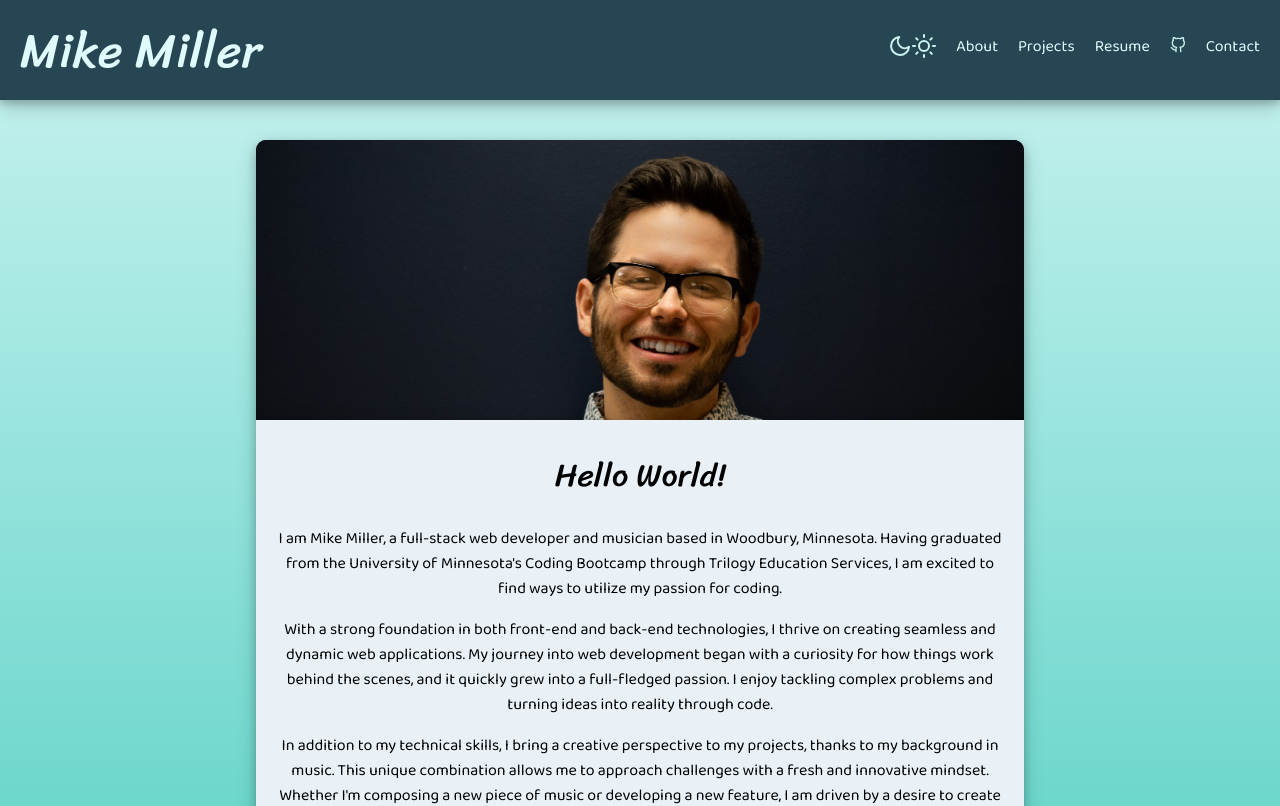
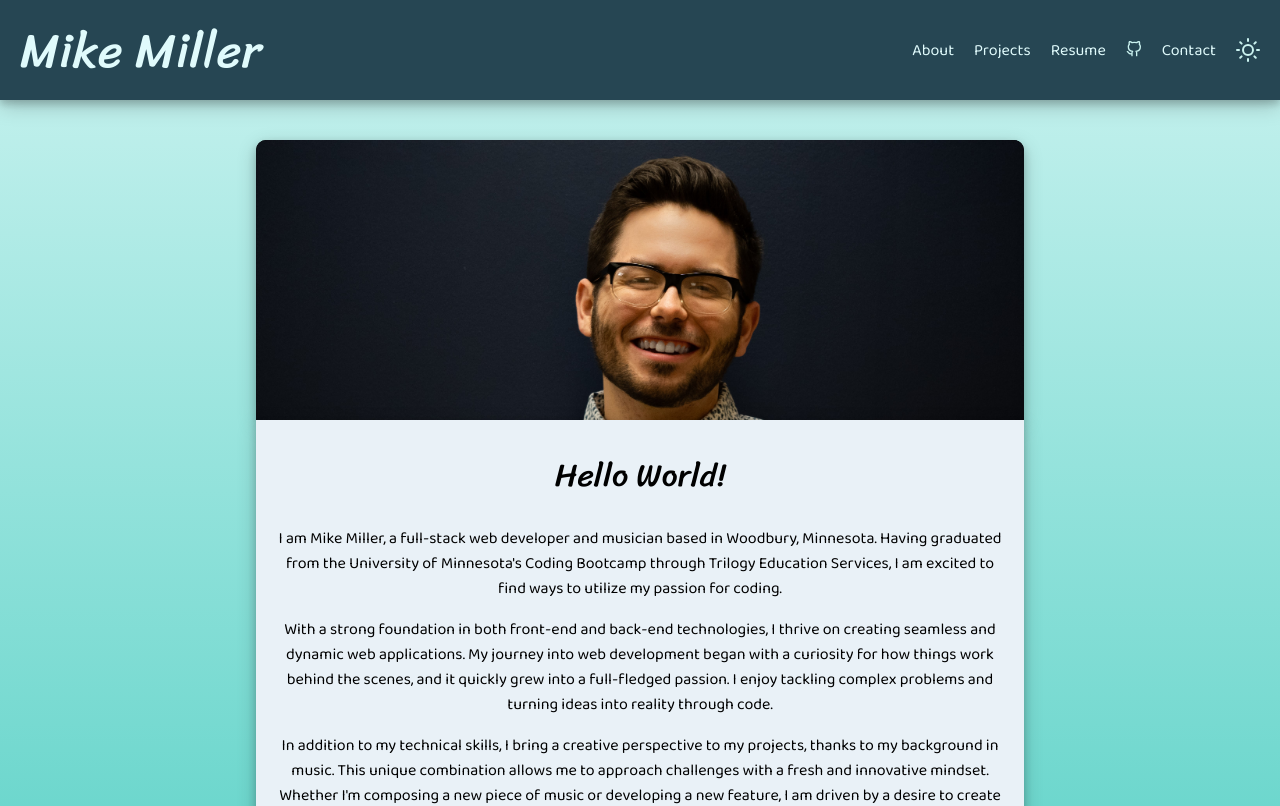
Before and after one commit to mimi5930/mike-miller-dev-port, a React (Vite) app: page / in a window 1280 px wide. Shown: the top 806 px of the page. Built offline with nearby package versions, Linux system fonts and the light colour scheme.

Commit message:
dark mode btn edits

```diff
--- a/src/components/NavigationLinks.tsx
+++ b/src/components/NavigationLinks.tsx
@@ -15,6 +15,7 @@ import {
 import resumePDF from '../files/Michael Miller Software Engineer Resume 2022.pdf'
 import { MoonIcon } from './svg'
 import SunIcon from './svg/sun'
+import ColorPrefButton from './ColorPrefButton'
 
 type NavigationLinksProps = {
   smallScreen: boolean
@@ -146,15 +147,6 @@ export default function NavigationLinks({
   return (
     <ul className={styles.containerList}>
       <li>
-        <button
-          onClick={() => setPrefersDarkMode(!prefersDarkMode)}
-          className={styles.colorPrefButton}
-        >
-          <MoonIcon />
-          <SunIcon />
-        </button>
-      </li>
-      <li>
         <a href="#about">About</a>
       </li>
       <li>
@@ -187,6 +179,13 @@ export default function NavigationLinks({
       <li>
         <a href="#contact">Contact</a>
       </li>
+      <li>
+        <ColorPrefButton
+          scroll={scroll}
+          prefersDarkMode={prefersDarkMode}
+          setPrefersDarkMode={setPrefersDarkMode}
+        />
+      </li>
     </ul>
   )
 }
--- a/src/components/colorPrefButton.tsx
+++ b/src/components/colorPrefButton.tsx
@@ -1,22 +1,28 @@
 import { MoonIcon, SunIcon } from './svg'
+import styles from './styles/colorPrefButton.module.css'
 
-type DarkModeButtonProps = {
+type ColorPrefButtonProps = React.HTMLAttributes<HTMLButtonElement> & {
   prefersDarkMode: boolean
   setPrefersDarkMode: React.Dispatch<React.SetStateAction<boolean>>
+  scroll: boolean
 }
 
-export default function DarkModeButton({
+export default function ColorPrefButton({
   prefersDarkMode,
-  setPrefersDarkMode
-}: DarkModeButtonProps) {
+  setPrefersDarkMode,
+  scroll,
+  ...props
+}: ColorPrefButtonProps) {
   return (
     <button
-      className="absolute right-0 m-5"
-      onClick={() => {
-        setPrefersDarkMode(!prefersDarkMode)
-      }}
+      onClick={() => setPrefersDarkMode(!prefersDarkMode)}
+      className={`${styles.colorPrefButton} ${
+        scroll && styles.colorPrefScrolled
+      } ${props.className && props.className}`}
+      {...props}
     >
-      {prefersDarkMode ? <MoonIcon /> : <SunIcon />}
+      <SunIcon className={styles.sunIcon} />
+      <MoonIcon className={styles.moonIcon} />
     </button>
   )
 }
--- a/src/components/index.ts
+++ b/src/components/index.ts
@@ -2,3 +2,4 @@ export { default as Dialogue } from './Dialogue'
 export { default as IndexCircles } from './IndexCircles'
 export { default as ProjectDescription } from './ProjectDescription'
 export { default as ProjectNavigation } from './ProjectNavigation'
+export { default as ColorPrefButton } from './ColorPrefButton'
--- /dev/null
+++ b/src/components/styles/colorPrefButton.module.css
@@ -0,0 +1,52 @@
+.colorPrefButton,
+.colorPrefButton:hover,
+.colorPrefButton:focus {
+  all: unset;
+  cursor: pointer;
+  background-color: transparent !important;
+  outline-style: none !important;
+  overflow: hidden;
+  display: flex;
+  flex-direction: column;
+  justify-content: center;
+  align-items: center;
+  position: relative;
+  transition: color 0.2s;
+}
+
+.moonIcon {
+  translate: 0 -110%;
+  opacity: 0;
+  transition: translate 1s, opacity 0.4s;
+}
+
+.sunIcon {
+  position: absolute;
+  translate: 0;
+  opacity: 1;
+  transition: translate 1s, opacity 0.4s;
+}
+
+.colorPrefScrolled,
+.colorPrefScrolled:hover,
+.colorPrefScrolled:focus {
+  color: var(--header-bg-color);
+}
+
+[data-theme='dark'] {
+  .sunIcon {
+    translate: 0 110%;
+    opacity: 0;
+  }
+
+  .moonIcon {
+    translate: 0;
+    opacity: 1;
+  }
+
+  .colorPrefScrolled,
+  .colorPrefScrolled:hover,
+  .colorPrefScrolled:focus {
+    color: var(--text-color);
+  }
+}
--- a/src/components/styles/navigation-links.module.css
+++ b/src/components/styles/navigation-links.module.css
@@ -25,29 +25,6 @@
 
 .containerList li:hover {
   opacity: 1;
-}
-
-.colorPrefButton,
-.colorPrefButton:hover,
-.colorPrefButton:focus {
-  all: unset;
-  cursor: pointer;
-  background-color: transparent !important;
-  overflow: hidden;
-}
-
-.colorPrefIcon {
-  animation: sunset infinite 1000ms ease-in;
-}
-
-@keyframes sunset {
-  0% {
-    transform: rotate(0deg);
-    transform: rotateX('angle');
-  }
-  100% {
-    transform: rotate(180deg);
-  }
 }
 
 .resumeList {
```
